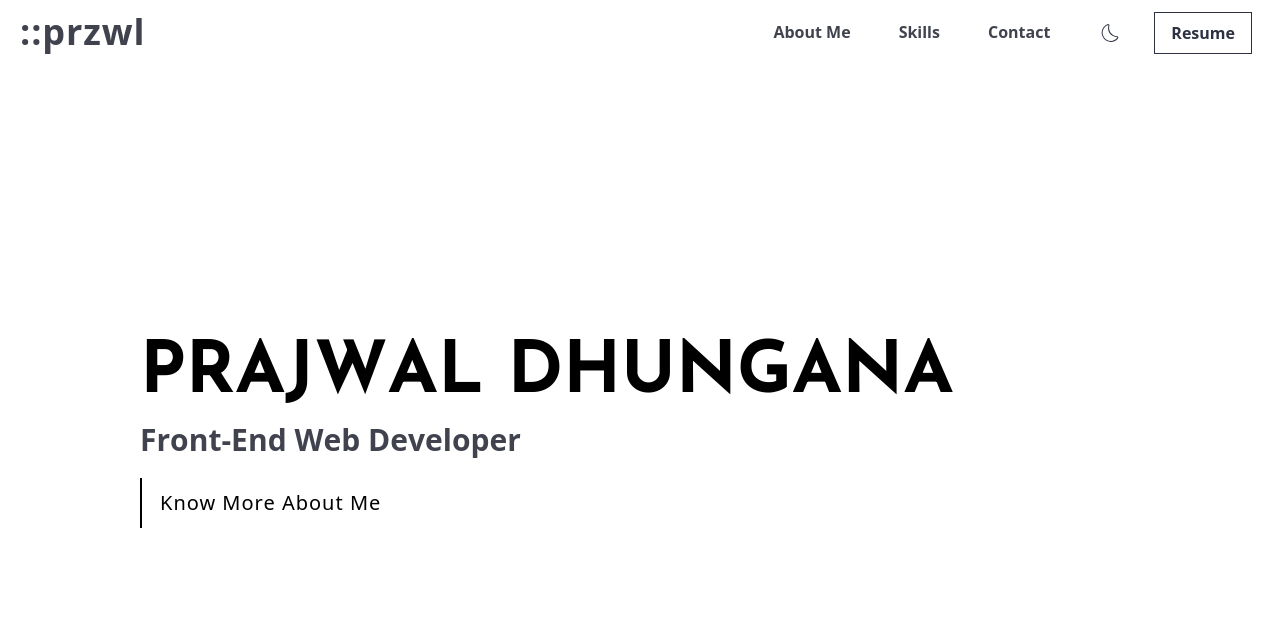
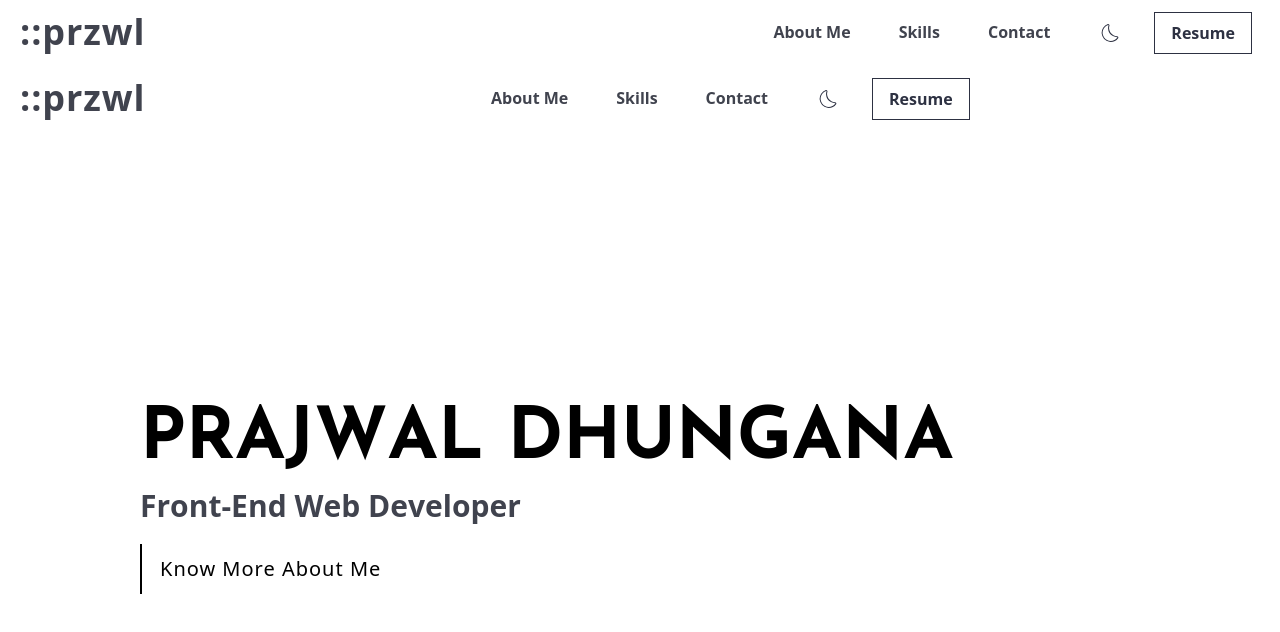
Before and after one commit to PrajwalDhungana/portfolio, a Next.js app: page / in a window 1280 px wide. Shown: the top 632 px of the page. Built offline with nearby package versions, Linux system fonts and the light colour scheme.

Commit message:
feat: Implement layout

```diff
--- a/pages/_app.tsx
+++ b/pages/_app.tsx
@@ -1,6 +1,25 @@
-import '../styles/globals.css'
-import type { AppProps } from 'next/app'
+import "../styles/globals.css";
+import { useState } from "react";
+import type { AppProps } from "next/app";
+import Layout from "../components/layout";
+import Loader from "../components/Loader/Loader";
+import { motion, AnimatePresence } from "framer-motion";
 
 export default function App({ Component, pageProps }: AppProps) {
-  return <Component {...pageProps} />
+  const [loading, setLoading] = useState(true);
+  return (
+    <AnimatePresence>
+      <div className="overflow-hidden flex flex-col h-screen">
+        {loading ? (
+          <motion.div key="loader" className="overflow-hidden">
+            <Loader setLoading={setLoading} />
+          </motion.div>
+        ) : (
+          <Layout>
+            <Component {...pageProps} />
+          </Layout>
+        )}
+      </div>
+    </AnimatePresence>
+  );
 }
```
